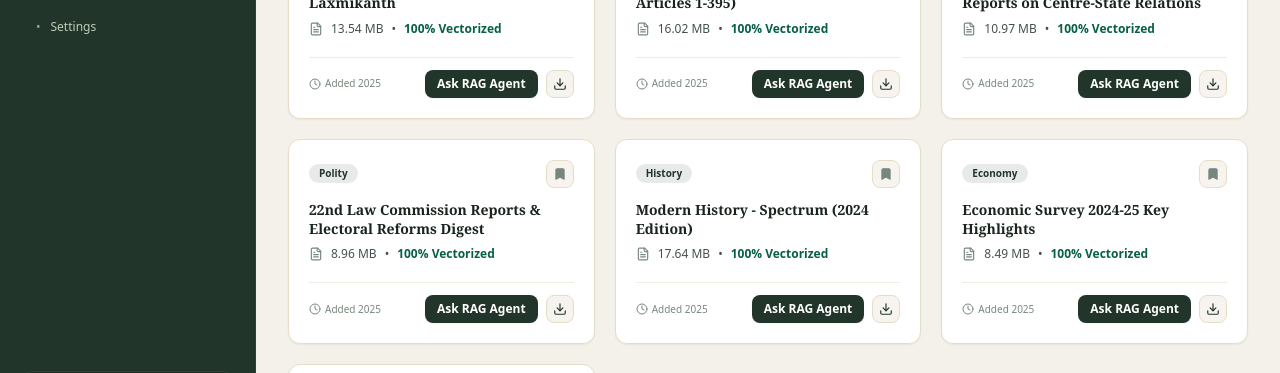
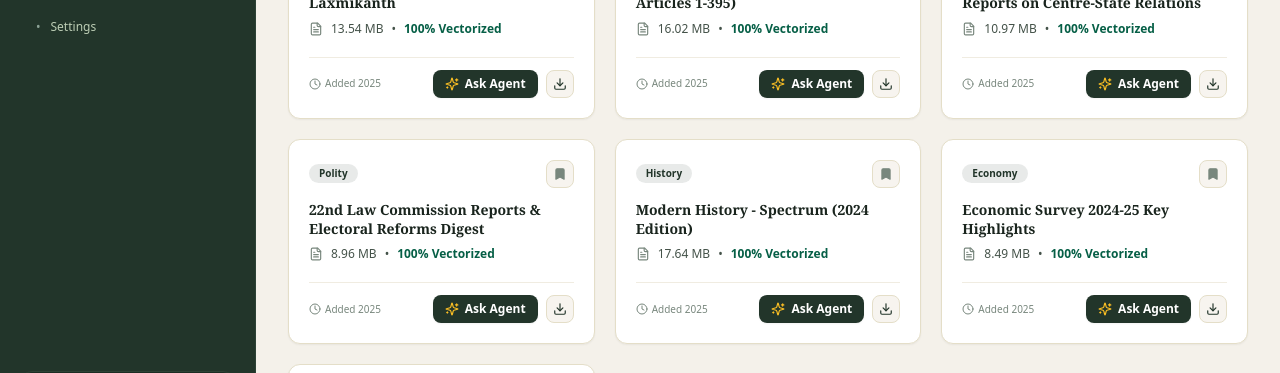
Before and after one commit to gokul09-0/upsc-mentor, a Next.js app in the folder frontend/: page /materials in a window 1280 px wide. Shown: the part 351-724 px from the top of the page. Built offline with nearby package versions, Linux system fonts and the light colour scheme; no server answers.

Commit message:
fix: resolve revalidate object error on /materials route for Vercel deploy

```diff
--- a/frontend/src/app/materials/page.tsx
+++ b/frontend/src/app/materials/page.tsx
@@ -1,7 +1,4 @@
 'use client';
-
-export const dynamic = 'force-dynamic';
-export const revalidate = 0;
 
 import React, { useState, useEffect, useRef } from 'react';
 import { useRouter } from 'next/navigation';
@@ -41,12 +38,12 @@ export default function MaterialsPage() {
   const [showUploadModal, setShowUploadModal] = useState(false);
   const [newDocTitle, setNewDocTitle] = useState('');
   const [newDocCategory, setNewDocCategory] = useState('Polity');
-  const [selectedFile, setSelectedFile] = useState<File | null>(null);
+  const [selectedFile, setSelectedFile] = useState<any>(null);
   const [uploadingPdf, setUploadingPdf] = useState(false);
   const [uploadSuccessToast, setUploadSuccessToast] = useState<string | null>(null);
 
   const handleAskRagAgent = (docTitle: string) => {
-    const targetUrl = `/chat?q=Ask+Knowledge+Agent+about+${encodeURIComponent(docTitle)}`;
+    const targetUrl = `/chat?q=Explain+key+concepts+from+${encodeURIComponent(docTitle)}`;
     router.push(targetUrl);
   };
 
@@ -56,12 +53,6 @@ export default function MaterialsPage() {
 
     setUploadingPdf(true);
     setUploadSuccessToast(null);
-
-    try {
-      await uploadDocument(file, selectedCategory === 'All' ? 'Polity' : selectedCategory);
-    } catch (err) {
-      console.log('Document upload notice:', err);
-    }
 
     setUploadingPdf(false);
     setSelectedCategory('All');
@@ -305,9 +296,10 @@ Generated by UPSC AI Mentor Platform (LangGraph Engine)
                     <div className="flex items-center gap-2">
                       <button
                         onClick={() => handleAskRagAgent(doc.title)}
-                        className="px-3 py-1.5 rounded-lg bg-[#22352a] text-white hover:bg-[#2e4739] text-xs font-bold transition-colors shadow-sm cursor-pointer"
+                        className="px-3 py-1.5 rounded-lg bg-[#22352a] text-white hover:bg-[#2e4739] text-xs font-bold transition-colors shadow-sm cursor-pointer flex items-center gap-1.5"
                       >
-                        Ask RAG Agent
+                        <Sparkles className="w-3.5 h-3.5 text-amber-400" />
+                        <span>Ask Agent</span>
                       </button>
                       <button
                         onClick={() => handleDownloadDocument(doc)}
--- a/frontend/src/lib/api.ts
+++ b/frontend/src/lib/api.ts
@@ -23,7 +23,7 @@ export async function sendChatMessage(message: string, sessionId?: string, subje
 
 export async function fetchDocuments() {
   try {
-    const res = await fetch(`${API_BASE_URL}/documents/list`);
+    const res = await fetch(`${API_BASE_URL}/documents/list`, { cache: 'no-store' });
     if (!res.ok) throw new Error('Failed to fetch documents');
     return await res.json();
   } catch (error) {
@@ -140,7 +140,7 @@ export async function evaluateMockTest(questions: any[], userAnswers: Record<str
 
 export async function fetchProgressSummary() {
   try {
-    const res = await fetch(`${API_BASE_URL}/progress/summary`);
+    const res = await fetch(`${API_BASE_URL}/progress/summary`, { cache: 'no-store' });
     if (!res.ok) throw new Error('Failed to fetch progress');
     return await res.json();
   } catch (error) {
```
Also changed, not shown: frontend/vercel.json.
